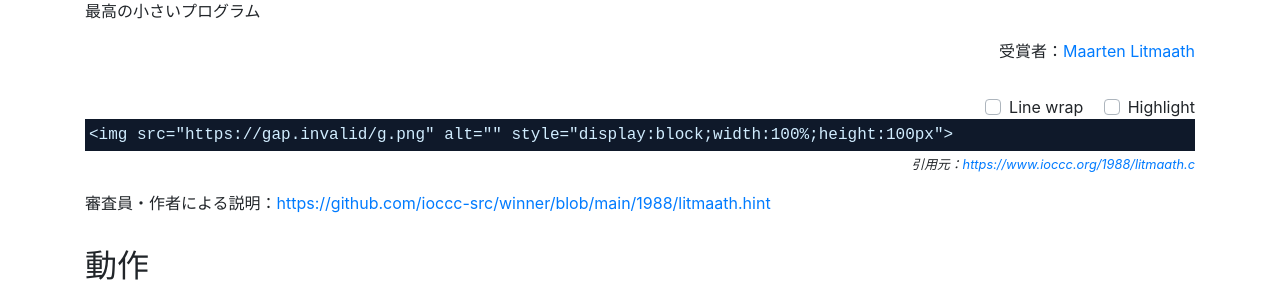
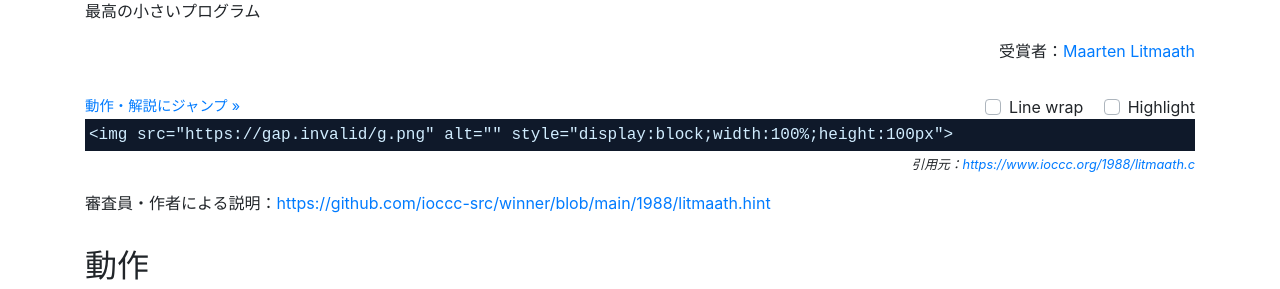
Before and after one commit to mame/ioccc-ja-spoilers, a Jekyll site: the page built from 1988/litmaath.md, in a window 1280 px wide. Shown: the part 185-474 px from the top of the page. Built offline with Jekyll 4.4.1, drawn with Linux system fonts in a browser that asks for light colours; nearby versions of some CDN libraries.

Commit message:
Add a skip link for each entry page

```diff
--- a/_layouts/entry.html
+++ b/_layouts/entry.html
@@ -19,6 +19,9 @@ layout: default
   </p>
 </div>
 
+
+<div class="program-nav">
+  <p class="skip-link"><a href="#%E5%8B%95%E4%BD%9C">動作・解説にジャンプ <span aria-hidden="true">&raquo;</span></a></p>
   <div class="program-control">
     <div class="custom-control custom-checkbox custom-control-inline">
       <input type="checkbox" class="custom-control-input" id="program-linewrap"{% if page.linewrap %} checked{% endif %}>
@@ -27,6 +30,7 @@ layout: default
     <div class="custom-control custom-checkbox custom-control-inline">
       <input type="checkbox" class="custom-control-input" id="program-highlight">
       <label class="custom-control-label" for="program-highlight">Highlight</label>
+    </div>
   </div>
 </div>
 <textarea id="program"{% if page.tabsize %} class="tabsize-{{ page.tabsize }}"{% endif %} readonly>{% include {{ page.file | default: page.id | replace_first: "/", "-" }}.c.inc %}</textarea>
--- a/style.scss
+++ b/style.scss
@@ -93,11 +93,26 @@ cite {
   font-size: 0.8rem;
 }
 
-div.program-control {
+div.program-nav {
+  display: flex;
+  justify-content: space-between;
+  align-content: flex-end;
+  flex-flow: wrap;
+}
+
+div.program-nav p.skip-link {
+  margin: 0rem;
+  font-size: 0.9rem;
+  flex-shrink: 0;
+}
+
+div.program-nav div.program-control {
+  flex-shrink: 0;
+  flex-grow: 1;
   text-align: right;
 }
 
-div.program-control div.custom-control-inline {
+div.program-nav div.program-control div.custom-control-inline {
   margin-left: 1rem;
   margin-right: 0rem;
 }
```
Lines whose indentation alone changed are shown as unchanged.
